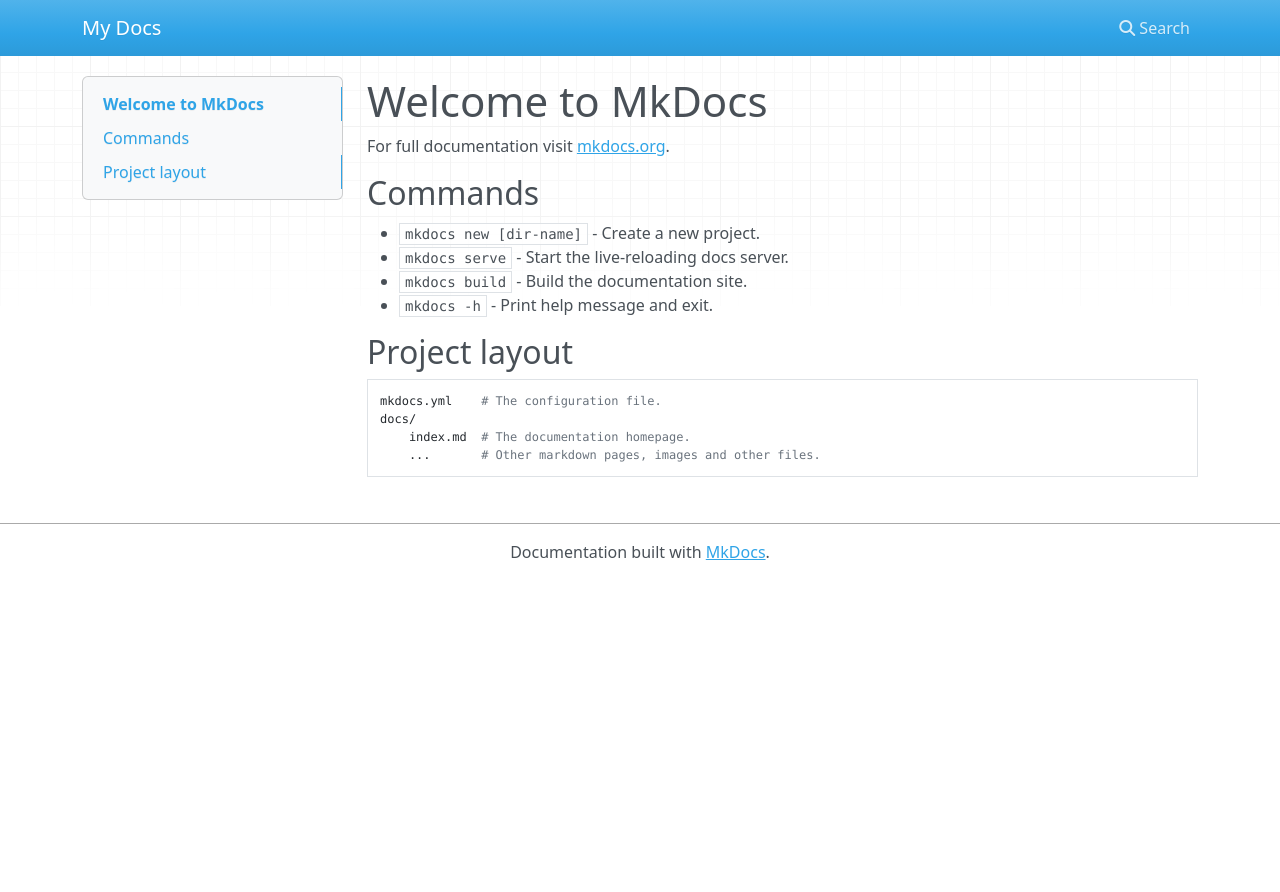
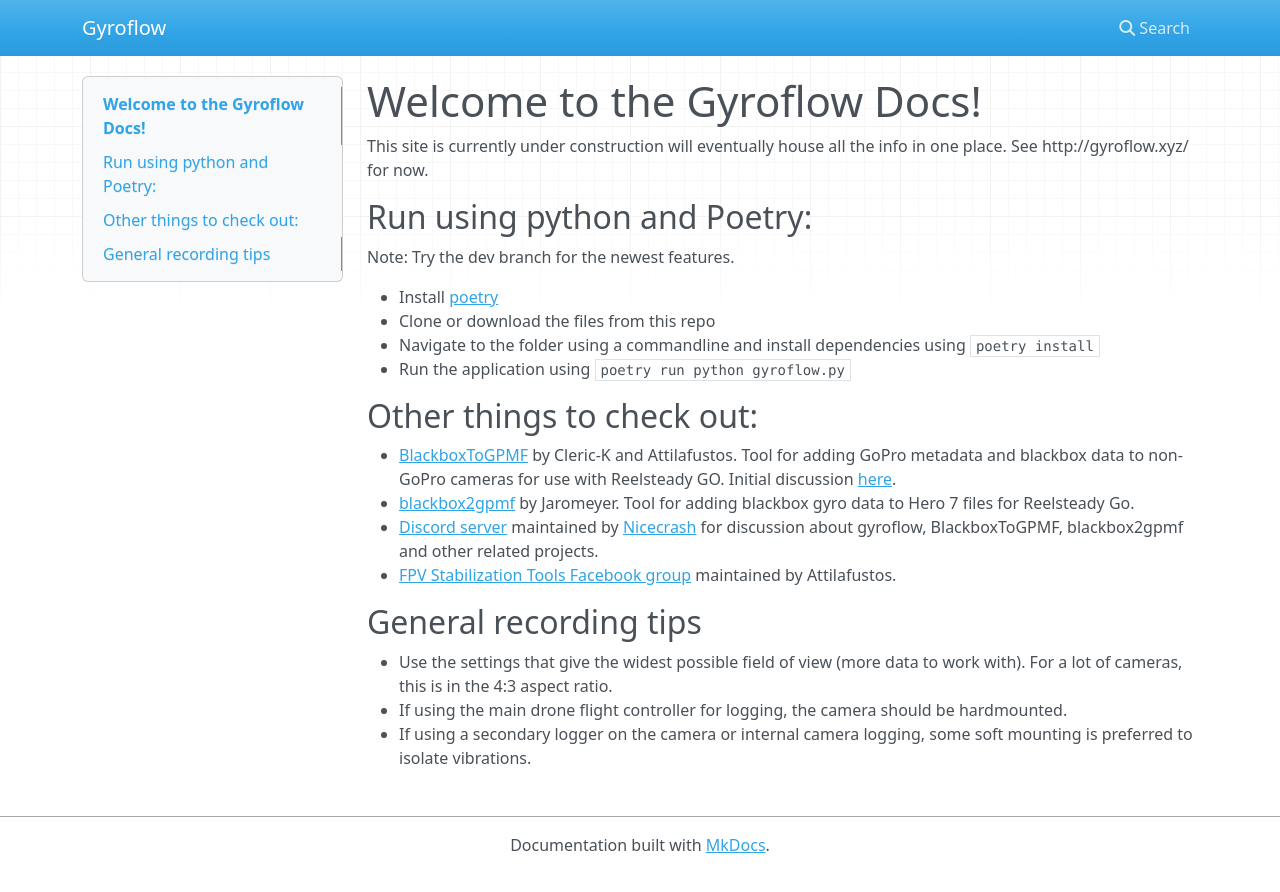
Before and after one commit to gyroflow/gyroflow-docs, an MkDocs documentation site: the page built from docs/index.md, in a window 1280 px wide. Shown: the top 892 px of the page. Built offline with MkDocs 1.6.1, drawn with Linux system fonts in a browser that asks for light colours; nearby versions of some CDN libraries.

Commit message:
Edit text, testing gh-pages build

```diff
--- a/docs/index.md
+++ b/docs/index.md
@@ -1,17 +1,24 @@
-# Welcome to MkDocs
+# Welcome to the Gyroflow Docs!
 
-For full documentation visit [mkdocs.org](https://www.mkdocs.org).
+This site is currently under construction will eventually house all the info in one place. See http://gyroflow.xyz/ for now.
 
-## Commands
 
-* `mkdocs new [dir-name]` - Create a new project.
-* `mkdocs serve` - Start the live-reloading docs server.
-* `mkdocs build` - Build the documentation site.
-* `mkdocs -h` - Print help message and exit.
+## Run using python and Poetry:
+Note: Try the dev branch for the newest features.
 
-## Project layout
+* Install [poetry](https://python-poetry.org/docs/#installation)
+* Clone or download the files from this repo
+* Navigate to the folder using a commandline and install dependencies using `poetry install`
+* Run the application using `poetry run python gyroflow.py`
 
-    mkdocs.yml    # The configuration file.
-    docs/
-        index.md  # The documentation homepage.
-        ...       # Other markdown pages, images and other files.
+## Other things to check out:
+* [BlackboxToGPMF](https://github.com/Cleric-K/BlackboxToGPMF/tree/gui) by Cleric-K and Attilafustos. Tool for adding GoPro metadata and blackbox data to non-GoPro cameras for use with Reelsteady GO. Initial discussion [here](https://github.com/ElvinC/gyroflow/issues/1).
+* [blackbox2gpmf](https://github.com/jaromeyer/blackbox2gpmf) by Jaromeyer. Tool for adding blackbox gyro data to Hero 7 files for Reelsteady Go.
+* [Discord server](https://discord.gg/Rs4GBPm) maintained by [Nicecrash](https://www.youtube.com/channel/UCl3M972T7GbxnEucYHzZ05g) for discussion about gyroflow, BlackboxToGPMF, blackbox2gpmf and other related projects.
+* [FPV Stabilization Tools Facebook group](https://www.facebook.com/groups/fpvtools) maintained by Attilafustos.
+
+
+## General recording tips
+* Use the settings that give the widest possible field of view (more data to work with). For a lot of cameras, this is in the 4:3 aspect ratio.
+* If using the main drone flight controller for logging, the camera should be hardmounted.
+* If using a secondary logger on the camera or internal camera logging, some soft mounting is preferred to isolate vibrations.
--- a/mkdocs.yml
+++ b/mkdocs.yml
@@ -1 +1 @@
-site_name: My Docs
+site_name: Gyroflow
```
